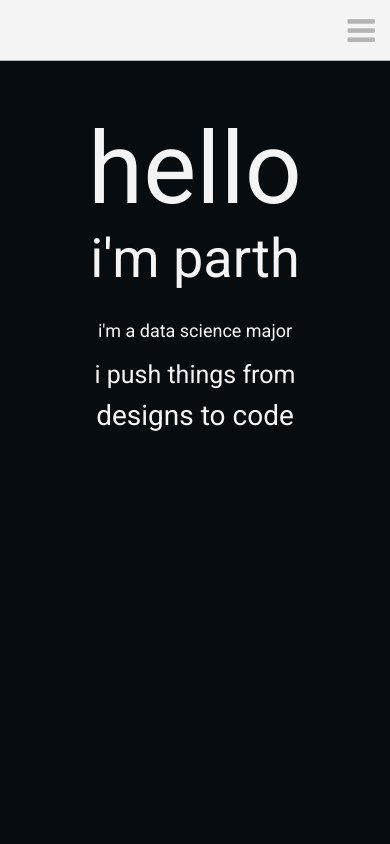
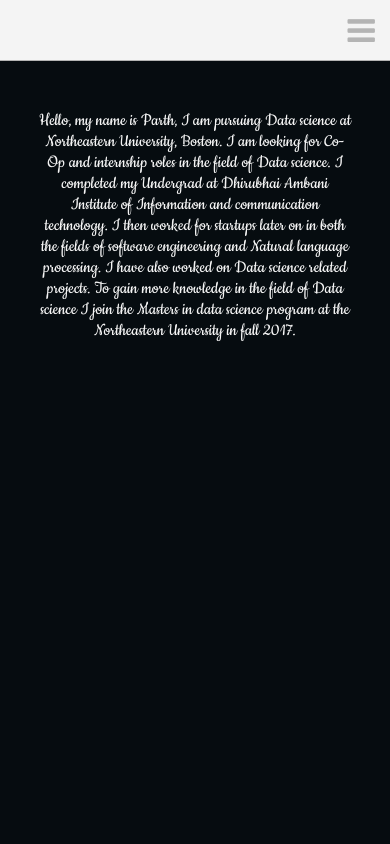
Before and after one commit to ParthTandel/parthtandel.github.io, a website: page index.html in a window 390 px wide. Shown: the top 844 px of the page. Drawn offline with nearby package versions, Linux system fonts and the light colour scheme; a web font is replaced by a local one.

Commit message:
new changes

```diff
--- a/index.html
+++ b/index.html
@@ -7,6 +7,7 @@
     <base href="/">
     <meta name="viewport" content="width=device-width, initial-scale=1.0">
     <link rel="shortcut icon" href="assets/favicon.ico" />
+    <link href="https://fonts.googleapis.com/css?family=Amatic+SC|Arima+Madurai|Cookie|Dancing+Script|Lobster|Pacifico|Poiret+One|Poppins|Quicksand|Righteous|Shadows+Into+Light" rel="stylesheet">
     <link rel="stylesheet" type="text/css" href="https://maxcdn.bootstrapcdn.com/font-awesome/4.7.0/css/font-awesome.min.css">
     <link rel="stylesheet" type="text/css" href="styles/main-min.css">
     <!-- <link rel="stylesheet" type="text/css" href="styles/animate.css"> -->
--- a/package.json
+++ b/package.json
@@ -9,6 +9,7 @@
   "author": "",
   "license": "ISC",
   "dependencies": {
+    "angular": "^1.6.8",
     "hover.css": "^2.0.2"
   },
   "devDependencies": {
--- a/styles/main.css
+++ b/styles/main.css
@@ -344,8 +344,12 @@
 }
 
 .intro div:nth-child(1) {
-    font-size: 135px;
+    /* font-size: 135px; */
     /*color: #ff3d5e;*/
+    max-width:300px;
+    font-size: 19px;
+    font-family: 'Cookie', cursive;
+    text-align: justify;
     color: #f4f4f4;
 }
 
@@ -359,17 +363,17 @@
     font-size: 25px;
     /*color: #ebfffa;*/
     color: #f4f4f4;
-    margin-top: 30px;
+    margin-top: 31px;
 }
 
 .intro div:nth-child(5) {
-    font-size: 35px;
+    font-size: 25px;
     /*color: #0dceda;*/
     color: #f4f4f4;
 }
 
 .intro div:nth-child(6) {
-    font-size: 39px;
+    font-size: 19px;
     margin-top: 10px;
     /*color: #0dceda;*/
     color: #f4f4f4;
@@ -452,7 +456,10 @@
         height: auto;
     }
     .intro div:nth-child(1) {
+        /* font-size: 100px; */
         font-size: 100px;
+        margin-left: 10%;
+        max-width: 80%;
     }
     .intro div:nth-child(2) {
         font-size: 54px;
@@ -478,7 +485,11 @@
         font-size: 16px;
     }
     .intro div:nth-child(1) {
-        font-size: 100px;
+        font-size: 19px;
+        text-align: center;
+        font-family: 'Cookie', cursive;
+        margin-left: 10%;
+        max-width: 80%;
     }
     .intro div:nth-child(2) {
         font-size: 54px;
--- a/views/portfolio.html
+++ b/views/portfolio.html
@@ -24,7 +24,8 @@
     <div id="section-intro">
       <div class="layer">
         <div class="intro animated fadeInDown">
-            <div>
+          <div>Hello, my name is Parth, I am pursuing Data science at Northeastern University, Boston. I am looking for Co-Op and internship roles in the field of Data science. I completed my Undergrad at Dhirubhai Ambani Institute of Information and communication technology. I then worked for startups later on in both the fields of software engineering and Natural language processing. I have also worked on Data science related projects. To gain more knowledge in the field of Data science I join the Masters in data science program at the Northeastern University in fall 2017.</div>
+            <!-- <div>
                 hello
             </div>
             <div>
@@ -35,11 +36,11 @@
             </div>
             <br>
             <div>
-                i push things from
+                i am currently looking for
             </div>
             <div>
-                designs to code
-            </div>
+              internships and Co-Op positions
+            </div> -->
         </div>
       </div>
     </div>
@@ -53,7 +54,7 @@
         <div class="section-content-aboutMe" ng-class="{ 'animated fadeInUpBig' : activeMenu === 'About' && reverse == false , 'animated fadeInDownBig' : activeMenu === 'About' && reverse == true}">
             <div class="aboutMe-box">
                 <div class="aboutMe-que">Who am i ?</div>
-                <div class="aboutMe-ans">I am a fullstack developer currently based in Gujarat, interested in codes, design and working for startups. I graduated from Dhirubhai Ambani Institute of Information and Communication technology, Gandhinagar Gujarat. </div>
+                <div class="aboutMe-ans">I am a data science major at Northeastern University, Boston currently looking or internships and CO-OP opportunity in the same field. I worked for many startups later and explored many fields from Natural language processing, web development to server management. </div>
             </div>
             <div class="aboutMe-box">
                 <div class="aboutMe-que">What i do ?</div>
```
Also changed, not shown: styles/main-min.css, 2 other files.
